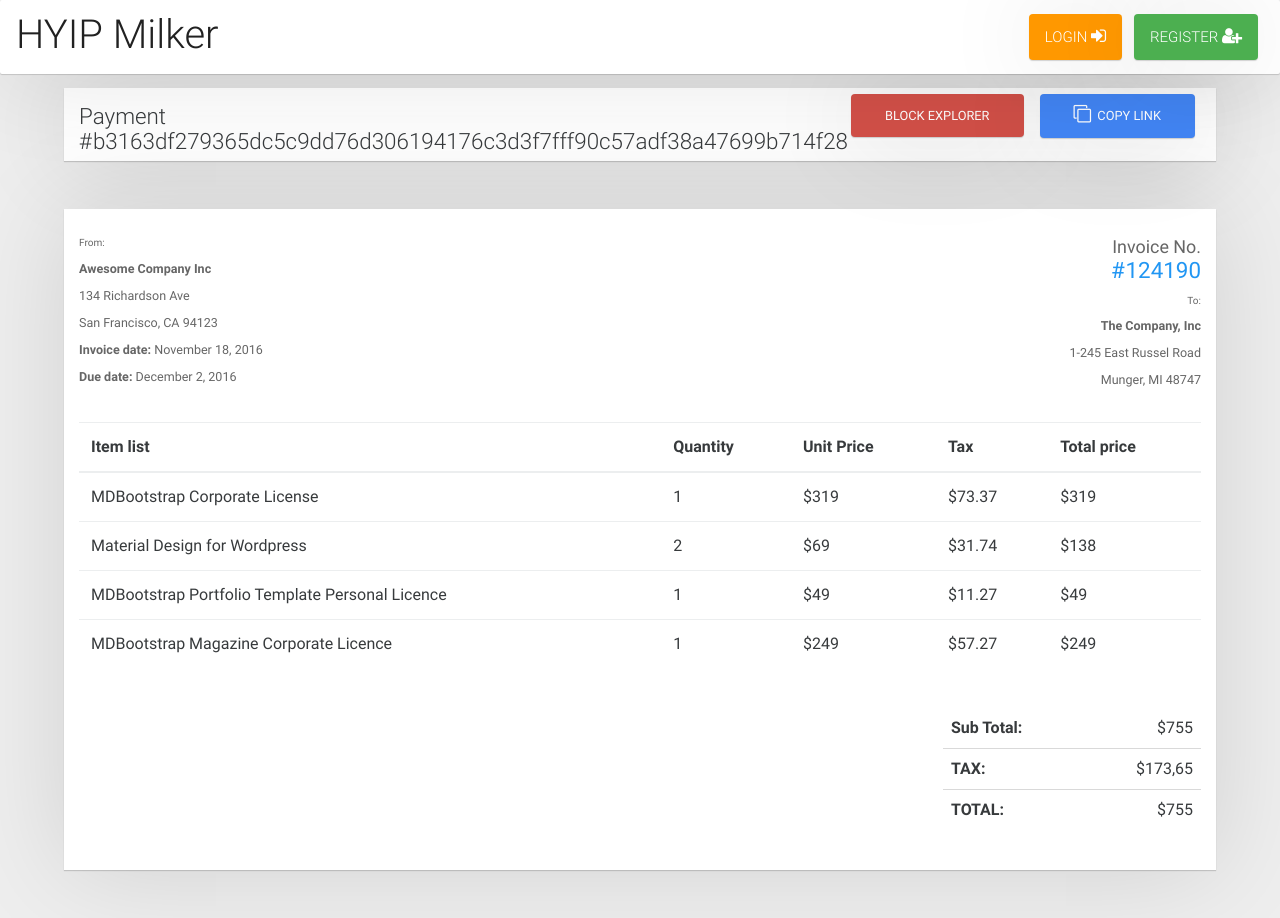
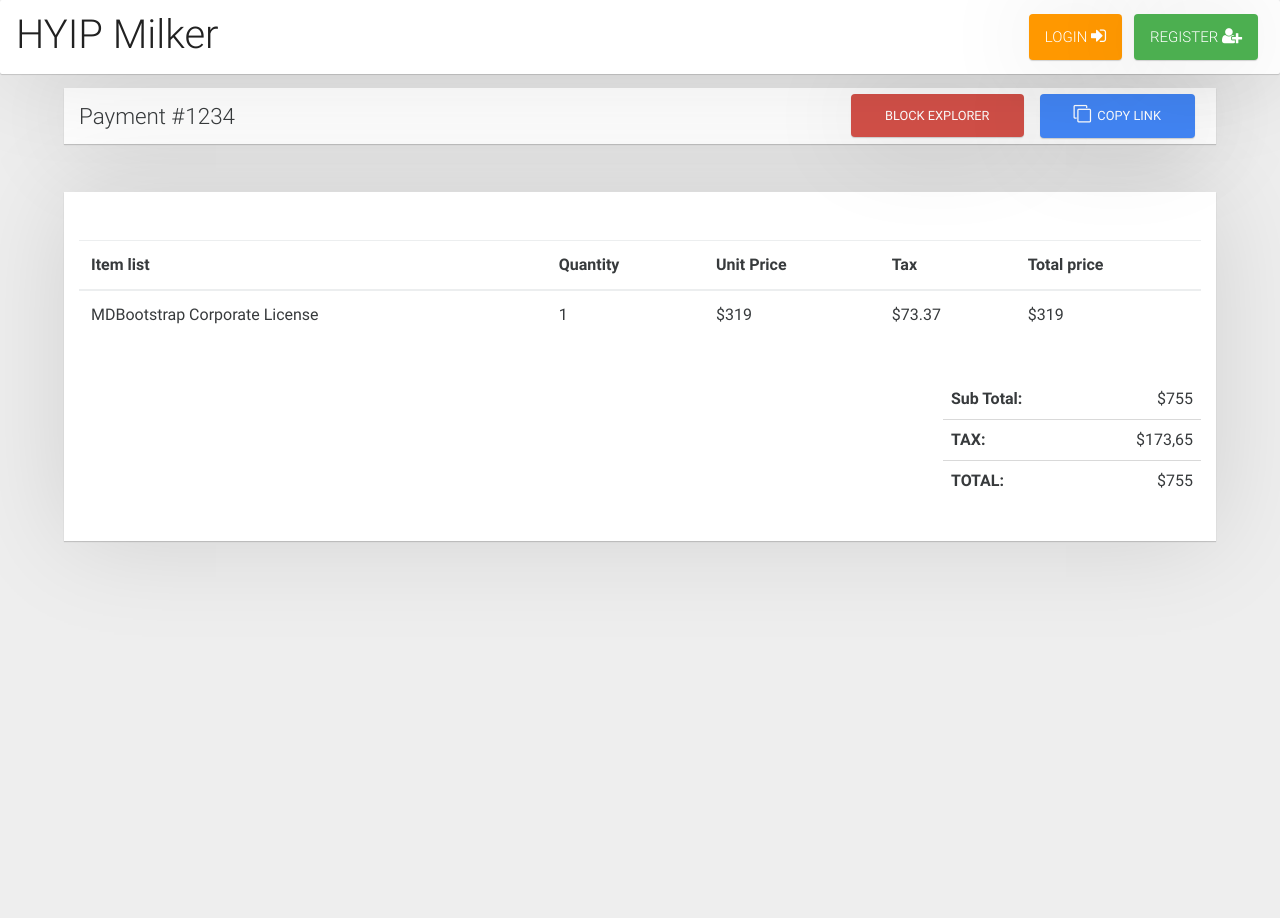
Before and after one commit to hm-gthb/hm-gthb.github.io, a Jekyll site: the page built from payment.html, in a window 1280 px wide. Built offline with Jekyll 4.4.1, drawn with Linux system fonts in a browser that asks for light colours; nearby versions of some CDN libraries.

Commit message:
Update payment.html

```diff
--- a/payment.html
+++ b/payment.html
@@ -13,7 +13,7 @@
     <div class="row white z-depth-1 mb-r">
 
       <div class="col-md-6">
-        <h4 class="h4-responsive mt-1">Payment #b3163df279365dc5c9dd76d306194176c3d3f7fff90c57adf38a47699b714f28</h4>
+        <h4 class="h4-responsive mt-1">Payment #1234</h4>
       </div>
 
       <div class="col-md-6 text-md-right">
@@ -24,26 +24,7 @@
 
     <section class="invoice row mb-r">
       <div class="col-md-12">
-        <div class="row invoice-data">
 
-          <div class="col-xs-6">
-            <p><small>From:</small></p>
-            <p><strong>Awesome Company Inc</strong></p>
-            <p>134 Richardson Ave</p>
-            <p>San Francisco, CA 94123</p>
-            <p><strong>Invoice date:</strong> November 18, 2016</p>
-            <p><strong>Due date:</strong> December 2, 2016</p>
-          </div>
-
-          <div class="col-xs-6 text-xs-right">
-            <h4 class="h4-responsive"><small>Invoice No.</small><br/><strong><span class="blue-text">#124190</span></strong></h4>
-            <p><small>To:</small></p>
-            <p><strong>The Company, Inc</strong></p>
-            <p>1-245 East Russel Road</p>
-            <p>Munger, MI 48747</p>
-          </div>
-
-        </div>
 
         <div class="row mt-2">
           <div class="col-md-12">
@@ -65,27 +46,6 @@
                   <td>$73.37</td>
                   <td>$319</td>
                 </tr>
-                <tr>
-                  <td>Material Design for Wordpress</td>
-                  <td>2</td>
-                  <td>$69</td>
-                  <td>$31.74</td>
-                  <td>$138</td>
-                </tr>
-                <tr>
-                  <td>MDBootstrap Portfolio Template Personal Licence</td>
-                  <td>1</td>
-                  <td>$49</td>
-                  <td>$11.27</td>
-                  <td>$49</td>
-                </tr>
-                <tr>
-                  <td>MDBootstrap Magazine Corporate Licence</td>
-                  <td>1</td>
-                  <td>$249</td>
-                  <td>$57.27</td>
-                  <td>$249</td>
-                </tr>
               </tbody>
             </table>
           </div>
```
